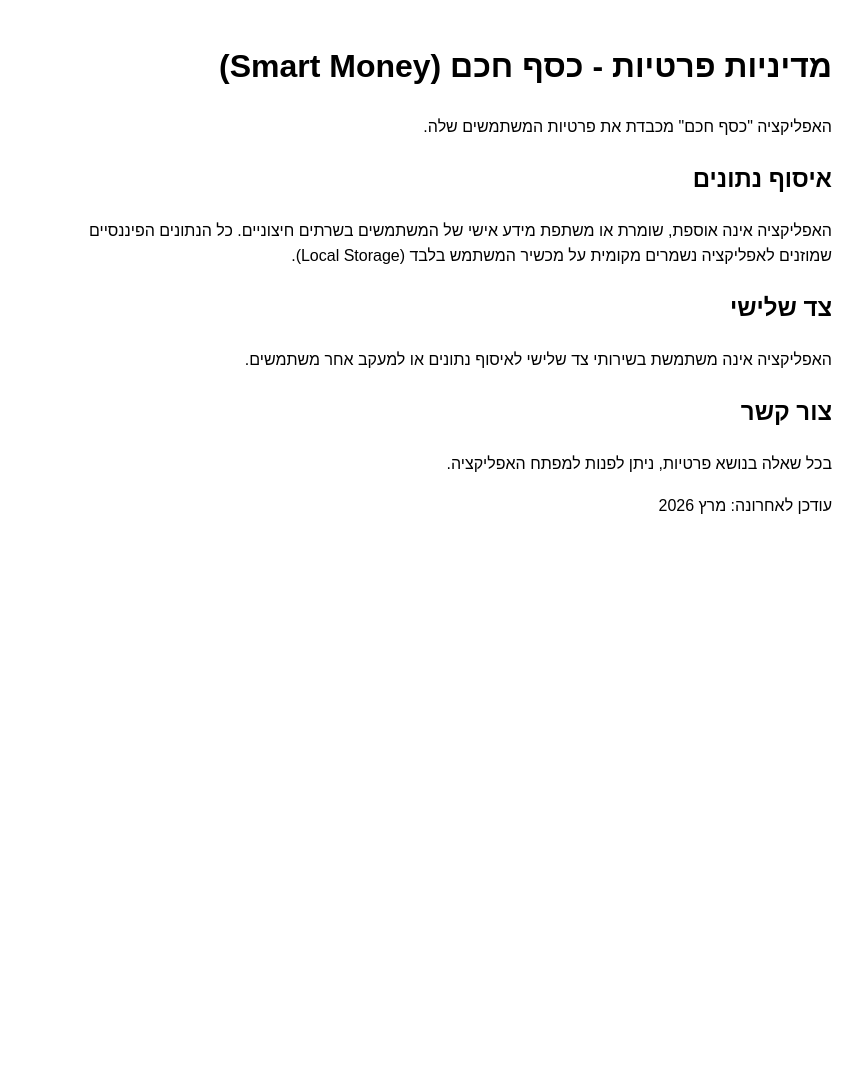
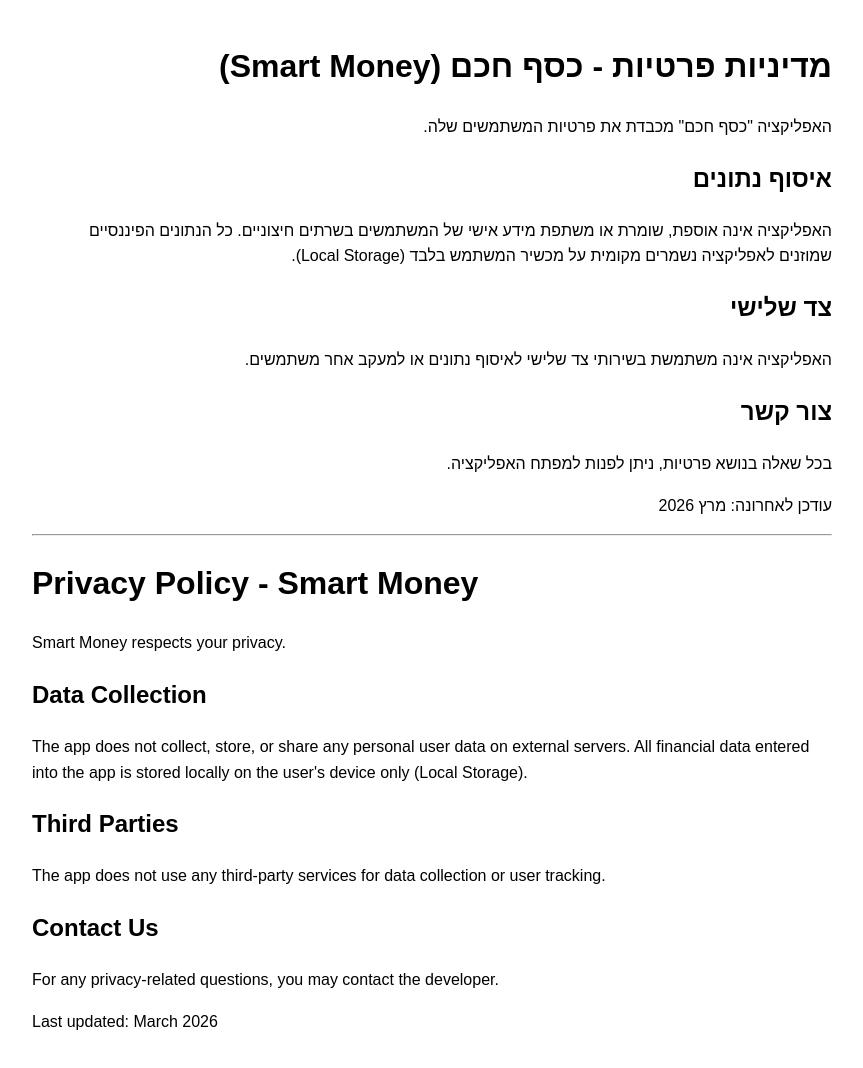
Before and after one commit to Segal-Daniel/smart-money, a plain HTML site: page privacy.html in a window 1280 px wide. Shown: the whole page, without its empty margins (208-1071 px from the left). Before the commit the page ends 800 px from the top, so only its background shows below. Drawn offline with Linux system fonts and the light colour scheme.

Commit message:
Update privacy.html

```diff
--- a/privacy.html
+++ b/privacy.html
@@ -5,6 +5,7 @@
     <title>מדיניות פרטיות - כסף חכם</title>
     <style>
         body { font-family: sans-serif; line-height: 1.6; padding: 20px; max-width: 800px; margin: auto; }
+        .en { direction: ltr; text-align: left; }
     </style>
 </head>
 <body>
@@ -17,5 +18,19 @@
     <h2>צור קשר</h2>
     <p>בכל שאלה בנושא פרטיות, ניתן לפנות למפתח האפליקציה.</p>
     <p>עודכן לאחרונה: מרץ 2026</p>
+
+    <hr>
+
+    <div class="en">
+        <h1>Privacy Policy - Smart Money</h1>
+        <p>Smart Money respects your privacy.</p>
+        <h2>Data Collection</h2>
+        <p>The app does not collect, store, or share any personal user data on external servers. All financial data entered into the app is stored locally on the user's device only (Local Storage).</p>
+        <h2>Third Parties</h2>
+        <p>The app does not use any third-party services for data collection or user tracking.</p>
+        <h2>Contact Us</h2>
+        <p>For any privacy-related questions, you may contact the developer.</p>
+        <p>Last updated: March 2026</p>
+    </div>
 </body>
 </html>
```
